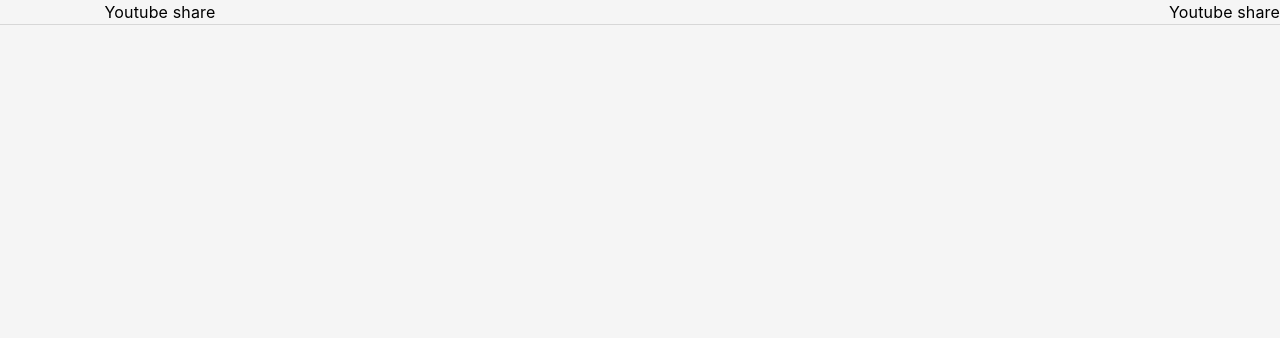
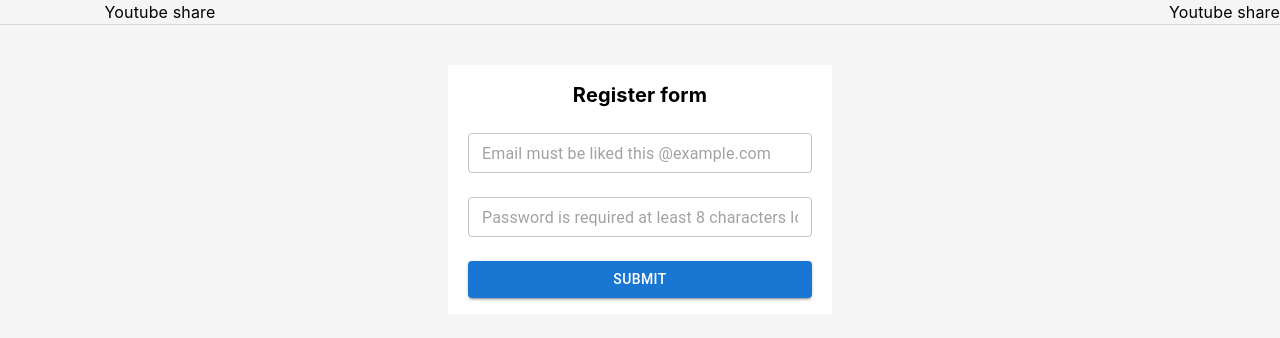
Before and after one commit to vietcoder1998/youtub-share-fe, a React (Vite) app: page /register in a window 1280 px wide. Shown: the top 338 px of the page. Built offline with nearby package versions, Linux system fonts and the light colour scheme; no server answers.

Commit message:
feature: 3-add-register-ui

```diff
--- /dev/null
+++ b/src/components/form/RegisterForm.tsx
@@ -0,0 +1,83 @@
+import { Box, Button, CircularProgress, TextField } from "@mui/material";
+import React from "react";
+import { useForm } from "react-hook-form";
+import { useTranslation } from "react-i18next";
+import { useNavigate } from "react-router-dom";
+import { toast } from "react-toastify";
+import AuthenticateHelper from "../../helpers/authenticate.helper";
+import { RequestStatus, UserInfo } from "../../types/common.d";
+export type RegisterFormType = {
+  email: string;
+  password: string;
+};
+
+export const RegisterForm: React.FC = () => {
+  const {
+    register,
+    handleSubmit,
+    formState: { errors },
+  } = useForm<RegisterFormType>();
+  const [status, setStatus] = React.useState<RequestStatus>(
+    RequestStatus.default
+  );
+  const { t } = useTranslation();
+  const navigate = useNavigate();
+  const onSubmit = async (values: RegisterFormType) => {
+    setStatus(RequestStatus.pending);
+    const result: UserInfo | undefined =
+      await AuthenticateHelper.instance.handleRegister(
+        values.email,
+        values.password
+      );
+
+    if (result) {
+      navigate("/login");
+    } else {
+      toast.error(t("register.request.failed"));
+    }
+  };
+
+  return (
+    <Box component="form" id="register-form" onSubmit={handleSubmit(onSubmit)}>
+      <div className="mb-6">
+        <TextField
+          error={Boolean(errors.email)}
+          fullWidth={true}
+          helperText={errors.email?.message}
+          size="small"
+          {...register("email", {
+            pattern: {
+              value: /^[\w-\.]+@([\w-]+\.)+[\w-]{2,4}$/,
+              message: t("register.error.errorEmailPattern"),
+            },
+            required: t("register.error.errorEmailRequired"),
+          })}
+          placeholder={t("register.input.emailPlaceholder")}
+        ></TextField>
+      </div>
+      <div className="mb-6">
+        <TextField
+          className="my-10"
+          error={Boolean(errors.password)}
+          helperText={errors.password?.message}
+          type="password"
+          fullWidth={true}
+          size="small"
+          {...register("password", {
+            pattern: {
+              value:
+                /^(?=.*[A-Za-z])(?=.*\d)(?=.*[@$!%*#?&])[A-Za-z\d@$!%*#?&]{8,}$/,
+              message: t("register.error.errorPasswordPattern"),
+            },
+            required: t("register.error.errorPasswordRequired"),
+          })}
+          placeholder={t("register.input.passwordPlaceholder")}
+        ></TextField>
+      </div>
+      <Button variant="contained" type={"submit"} fullWidth={true}>
+        {status === RequestStatus.pending && <CircularProgress />}
+        {status !== RequestStatus.pending && t("common.ui.submit")}
+      </Button>
+    </Box>
+  );
+};
--- a/src/i18n/locales/en.json
+++ b/src/i18n/locales/en.json
@@ -20,10 +20,29 @@
             "errorPasswordRequired": "Please input a valid password"
         },
         "header": {
-            "loginHeader": "Login form"
+            "loginHeader": "Register     form"
         },
         "request": {
-            "failed": "Login failed"
+            "failed": "Register failed"
+        }
+    },
+    "register": {
+        "input": {
+            "emailPlaceholder": "Email must be liked this @example.com",
+            "passwordPlaceholder": "Password is required at least 8 characters long"
+        },
+        "error": {
+            "errorEmailPattern": "Email must  be included @example.com",
+            "errorPasswordPattern": "Passwords need to contain upper and lower case letters and no special characters",
+            "errorEmailRequired": "Please input a valid email",
+            "errorPasswordRequired": "Please input a valid password"
+        },
+        "header": {
+            "registerHeader": "Register form"
+        },
+        "request": {
+            "failed": "Register failed"
         }
     }
+
 }
--- a/src/pages/AppRoutes.tsx
+++ b/src/pages/AppRoutes.tsx
@@ -1,8 +1,9 @@
 import { Route, Routes } from "react-router-dom";
+import { DefaultLayout } from "../layouts/DefaultLayout";
 import { HomePage } from "./home-page/HomePage";
+import { Login } from "./login/Login";
+import { Register } from "./register/Register";
 import { ShareList } from "./share-list/ShareList";
-import { DefaultLayout } from "../layouts/DefaultLayout";
-import { Login } from "./login/Login";
 
 export const AppRoutes: React.FC = () => {
   return (
@@ -11,6 +12,7 @@ export const AppRoutes: React.FC = () => {
         <Route path="/" element={<HomePage />} />
         <Route path="/share" element={<ShareList />} />
         <Route path="/login" element={<Login />} />
+        <Route path="/register" element={<Register />} />
       </Routes>
     </DefaultLayout>
   );
--- /dev/null
+++ b/src/pages/register/Register.tsx
@@ -0,0 +1,19 @@
+import { Grid } from "@mui/material";
+import { useTranslation } from "react-i18next";
+import { RegisterForm } from "../../components/form/RegisterForm";
+
+export const Register: React.FC = () => {
+  const { t } = useTranslation();
+  return (
+    <Grid container>
+      <Grid md={4}></Grid>
+      <Grid md={4}>
+        <div className="my-10 border-1 bg-white px-5 py-4">
+          <p className={"mb-6 text-black font-bold text-xl"}>{t("register.header.registerHeader")}</p>
+          <RegisterForm />
+        </div>
+      </Grid>
+      <Grid md={4}></Grid>
+    </Grid>
+  );
+};
```
Also changed, not shown: 1 other file (tests, documents, lock files or other folders).
